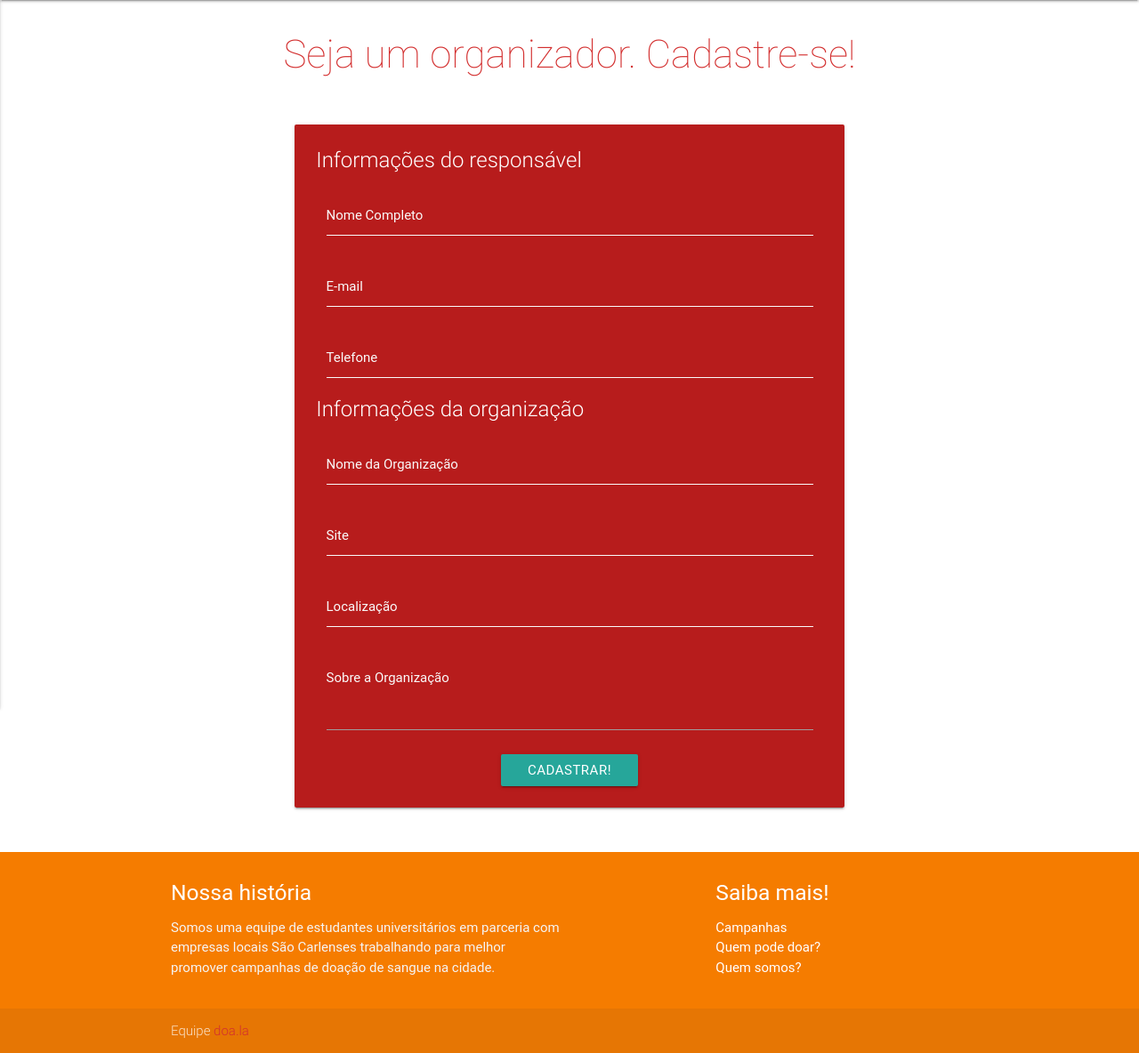
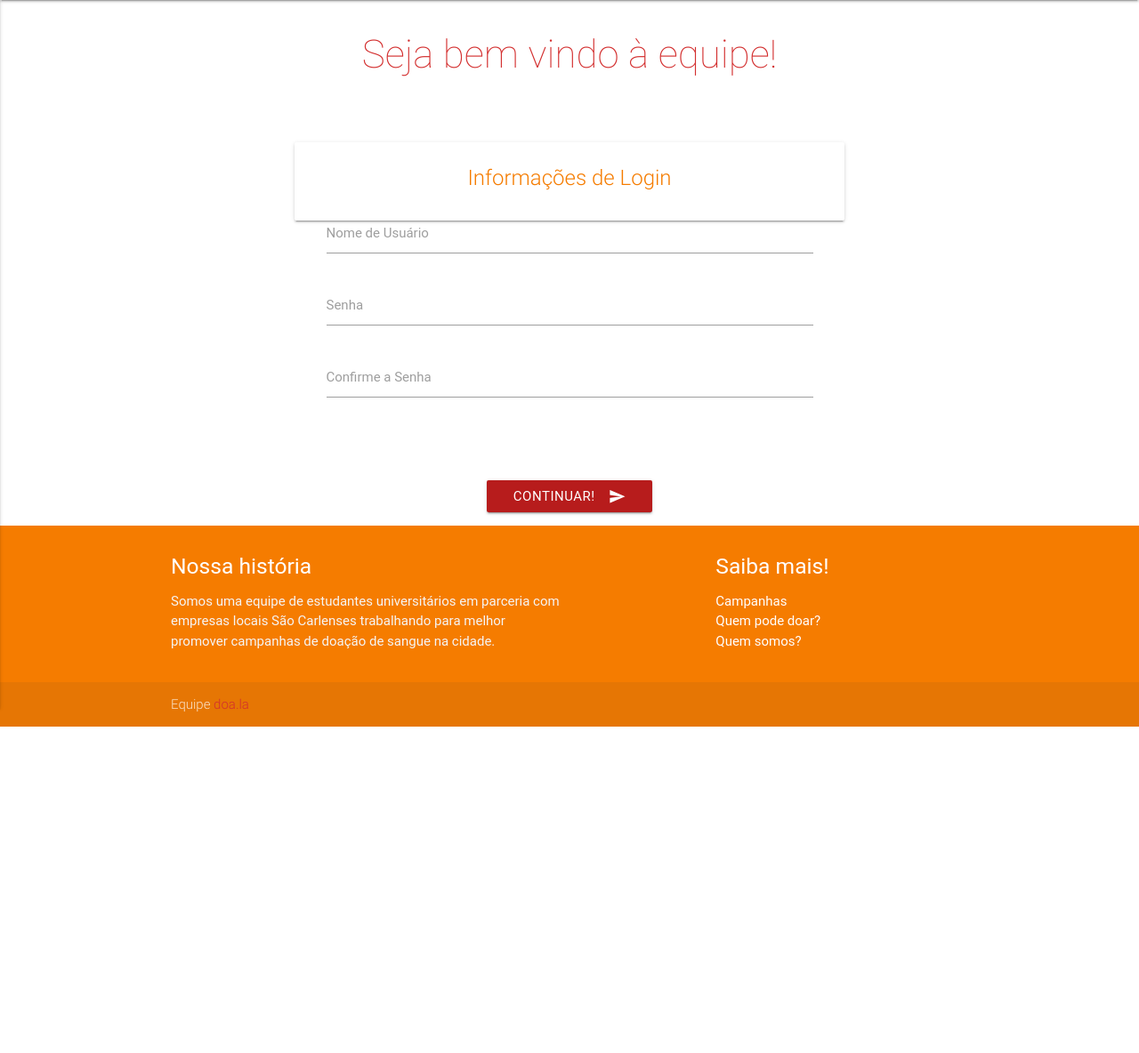
Before and after one commit to rvferreira/GoodVamps, a Django app: template gvapp/templates/cadastro_organizador.html in a window 1280 px wide. Shown: the part 64-1248 px from the top of the page at 89% size. After the commit the page ends 881 px from the top, so only its background shows below. Run offline with Django 3.2, Linux system fonts and the light colour scheme; the template is opened without the code that fills it, so the values that code supplies are empty; parts of the project's set-up code (start-up, migrations or seed data) failed here and were passed over; some libraries are stand-ins or nearby versions; some web fonts are replaced.

Commit message:
different form flow

```diff
--- a/gvapp/models.py
+++ b/gvapp/models.py
@@ -19,6 +19,7 @@ class Organizador(models.Model):
 	site = models.CharField(max_length = 30)
 	telefone = models.CharField(max_length = 11, null = True)
 	nome = models.CharField(max_length = 30)
+	responsavel = models.CharField(max_length = 30)
 	localizacao = models.CharField(max_length = 20)
 	email = models.EmailField(max_length = 50, unique = True)
 
--- a/gvapp/templates/cadastro_organizador.html
+++ b/gvapp/templates/cadastro_organizador.html
@@ -1,92 +1,114 @@
 {% extends "base.html" %} {% block content %}
 
 <script>
-    initializations = funtion() {}
+    initializations = function() {
+        $("#org-cadastro-1").submit(function(e){
+            $.ajaxSetup({
+                headers: { "X-CSRFToken": getCookie("csrftoken") }
+            });
+            $.ajax({
+                type: "POST",
+                url: "/organizador/cadastro/",
+                data: $("#idForm").serialize(), // serializes the form's elements.
+                success: function(data){
+                    $("#content-block").html(data);
+                }
+            });
+            e.preventDefault();
+        });
+
+        $("#org-cadastro-1").validate({
+            rules: {
+                uname: {
+                    required: true,
+                    minlength: 5
+                },
+                password: {
+                    required: true,
+                    minlength: 5
+                },
+                cpassword: {
+                    required: true,
+                    minlength: 5,
+                    equalTo: "#password"
+                }
+            },
+            //For custom messages
+            messages: {
+                uname: {
+                    required: "Enter a username",
+                    minlength: "Enter at least 5 characters"
+                },
+            },
+            errorElement: 'div',
+            errorPlacement: function(error, element) {
+                var placement = $(element).data('error');
+                if (placement) {
+                    $(placement).append(error)
+                } else {
+                    error.insertAfter(element);
+                }
+            }
+        });
+    }
 </script>
 
 <style>
-    label {
-        color: #fafafa !important;
-    }
-    label.active {
-        color: #fafafa !important;
-    }
-    /* label focus color */
-    .input-field input[type=text]:focus + label {
-        color: #fafafa !important;
-    }
-    .input-field input {
-        border-bottom: 1px #fafafa !important;
-        box-shadow: 0 1px 0 0 #fafafa !important;
-    }
-    /* label underline focus color */
-    .input-field input:focus {
-        border-bottom: 1px #fafafa !important;
-        box-shadow: 0 1px 0 0 #fafafa !important;
-    }
-    /* valid color */
-    .input-field input.valid {
-        border-bottom: 1px solid #fafafa !important;
-        box-shadow: 0 1px 0 0 #fafafa !important;
-    }
-    /* icon prefix focus color */
-    .input-field .prefix.active {
-        color: #fafafa !important;
+    .error {
+        margin: 0 0 15px 0;
+        font-size: small;
+        color: #D32F2F;
     }
 </style>
 
 <div class="section">
-    <h3 class="center-align condensed thin {{color2_text}}">Seja um organizador. Cadastre-se!</h3>
+    <div class="row">
+        <div class="col s6 offset-s3">
+            <h3 class="center-align condensed thin {{color2_text}}">Seja bem vindo à equipe!</h3>
+        </div>
+    </div>
 </div>
 
-<div class="section">
-    <div class="row">
-        <div class="col s6 offset-s3">
-            <div class="card {{color3}}">
-                <div class="card-content white-text">
-                    <form action="" method="post">
+<form id="org-cadastro-1" class="formValidate" action="" method="post">
+
+    <div class="section">
+        <div class="row">
+            <div class="col s6 offset-s3">
+                <div class="card">
+                    <div class="card-content">
                         {% csrf_token %}
-                        <span class="card-title">Informações do responsável</span>
+
+                        <span class="center bold card-title {{color3_text}}">Informações de Login</span>
                         <div class="input-field col s12">
-                            <input value="" id="first_name2" type="text" class="validate">
-                            <label for="first_name2">Nome Completo</label>
+                            <input id="uname" name="uname" type="text" class="validate">
+                            <label for="uname">Nome de Usuário</label>
                         </div>
                         <div class="input-field col s12">
-                            <input value="" id="first_name2" type="text" class="validate">
-                            <label for="first_name2">E-mail</label>
+                            <input id="password" name="password" type="password" class="validate">
+                            <label for="password">Senha</label>
                         </div>
                         <div class="input-field col s12">
-                            <input value="" id="first_name2" type="text" class="validate">
-                            <label for="first_name2">Telefone</label>
+                            <input id="cpassword" name="cpassword" type="password" class="validate">
+                            <label for="cpassword">Confirme a Senha</label>
                         </div>
-                        <!--div class="divider"></div-->
-                        <br><br>
-                        <p class="card-title">Informações da organização</p>
-                        <div class="input-field col s12">
-                            <input value="" id="first_name2" type="text" class="validate">
-                            <label for="first_name2">Nome da Organização</label>
+                        <div class="col s12">
+                            &nbsp;
                         </div>
-                        <div class="input-field col s12">
-                            <input value="" id="first_name2" type="text" class="validate">
-                            <label for="first_name2">Site</label>
-                        </div>
-                        <div class="input-field col s12">
-                            <input value="" id="first_name2" type="text" class="validate">
-                            <label for="first_name2">Localização</label>
-                        </div>
-                        <div class="input-field col s12">
-                            <textarea id="textarea1" class="materialize-textarea" length="120"></textarea>
-                            <label for="textarea1">Sobre a Organização</label>
-                        </div>
-                        <div class="center-align">
-                            <button class="btn waves-effect waves-light" type="submit" name="action">Cadastrar!</button>
-                        </div>
+
+                    </div>
                 </div>
-                </form>
             </div>
         </div>
     </div>
-</div>
-</div>
+
+    <div class="section">
+        <div class="center-align">
+            <button class="btn waves-effect {{ color3 }} waves-light" type="submit" name="action">Continuar!
+                <i class="material-icons right">send</i>
+            </button>
+        </div>
+    </div>
+
+</form>
 
 {% endblock %}
--- a/templates/base.html
+++ b/templates/base.html
@@ -1,5 +1,5 @@
 {% load staticfiles %}
-{% with color1="red darken-2" color2="orange darken-2" color3="red darken-4" color2_text="red-text text-darken-2" color3_text="red-text text-darken-2" %}
+{% with color1="red darken-2" color2="orange darken-2" color3="red darken-4" color1_text="red-text text-darken-2" color2_text="red-text text-darken-2" color3_text="orange-text text-darken-2" %}
 <!DOCTYPE html>
 <html lang="en">
 
@@ -18,6 +18,7 @@
 
     <!-- JavaScript Frameworks-->
     <script src="https://ajax.googleapis.com/ajax/libs/jquery/2.1.3/jquery.min.js"></script>
+    <script src="http://ajax.aspnetcdn.com/ajax/jquery.validate/1.15.0/jquery.validate.min.js"></script>
     <script src="https://cdnjs.cloudflare.com/ajax/libs/materialize/0.97.1/js/materialize.min.js"></script>
     <script type="text/javascript" src="https://www.google.com/jsapi"></script>
 
@@ -26,6 +27,9 @@
     <script>
         $(document).ready(function() {
             $('.button-collapse').sideNav();
+            $("#signup").click(function(){
+                window.location.href='/organizador/cadastro';
+            });
             initializations();
         });
     </script>
@@ -47,7 +51,7 @@
 
     {% include 'navbar.html' %}
 
-    <main style="flex: 1 0 auto;">
+    <main id="content-block" style="flex: 1 0 auto;">
         {% block content %} {% endblock %}
     </main>
 
--- a/templates/navbar.html
+++ b/templates/navbar.html
@@ -1,3 +1,6 @@
+<script>
+</script>
+
 <header>
     <div class="navbar-fixed">
         <nav class="{{ color1 }}">
@@ -10,7 +13,7 @@
                     <li><a href="/team">Quem somos?</a></li>
                     <li><a href="">Login</a></li>
 
-                    <div class="btn orange darken-1">
+                    <div id="signup" class="btn orange darken-1">
                         Signup
                     </div>
 
--- a/templates/team.html
+++ b/templates/team.html
@@ -22,7 +22,7 @@ img{
     <div class="section no-pad-bot">
       <div class="container">
         <br><br>
-        <h1 class="header center {{ color3_text }}">Equipe doa.la</h1>
+        <h1 class="header center {{ color1_text }}">Equipe doa.la</h1>
         <div class="row center">
           <h5 class="header col s12 light">Estudantes unidos por um mundo melhor</h5>
         </div>
```
Also changed, not shown: gvapp/orgviews.py (+13 -3 lines), gvapp/templates/cadastro_organizador_2.html (added, +80 -0 lines).
